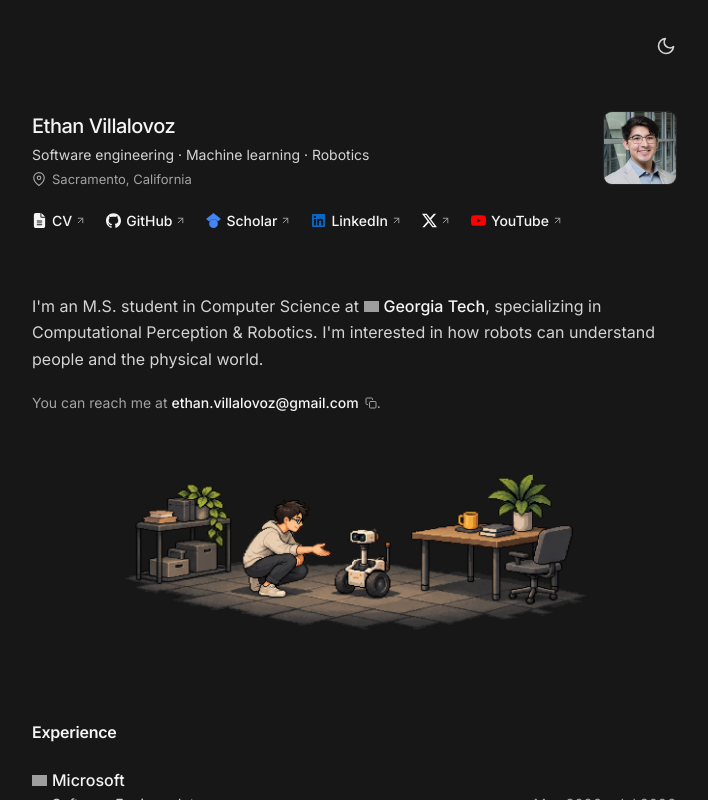
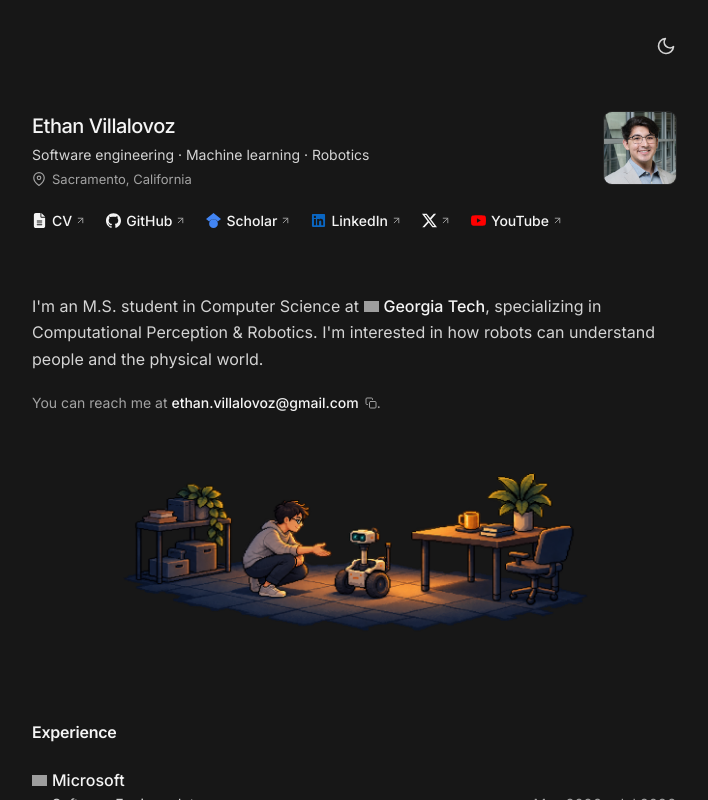
Before and after one commit to ethanvillalovoz/ethanvillalovoz.github.io, a Next.js app: page / in a window 1280 px wide. Both pictures are taken after a click on the button 952 px from the left and 46 px from the top of the page. Shown: the top 800 px of the page, without its empty margins (286-994 px from the left). Built offline with nearby package versions, Linux system fonts and the light colour scheme; grey boxes are pictures that could not be loaded.

Commit message:
Add daytime and evening illustration variants

```diff
--- a/src/app/globals.css
+++ b/src/app/globals.css
@@ -150,6 +150,15 @@ button {
   width: min(100%, 480px);
   height: auto;
   margin: 28px auto 0;
+}
+
+.portfolio-robotics-illustration-evening,
+.dark .portfolio-robotics-illustration-day {
+  display: none;
+}
+
+.dark .portfolio-robotics-illustration-evening {
+  display: block;
 }
 
 .portfolio-profile-image {
--- a/src/components/HomePageClient.tsx
+++ b/src/components/HomePageClient.tsx
@@ -244,15 +244,26 @@ export default function HomePageClient() {
 							<CopyEmail />
 						</p>
 
+						{/* Load both stills so the existing theme reveal never waits for an image. */}
 						<Image
-							src="/images/illustrations/robotics-workspace.png"
+							src="/images/illustrations/robotics-workspace-day.png"
 							loading="eager"
 							alt=""
-							width={1983}
+							width={1984}
 							height={793}
 							sizes="(max-width: 528px) calc(100vw - 48px), 480px"
 							quality={90}
-							className="portfolio-robotics-illustration"
+							className="portfolio-robotics-illustration portfolio-robotics-illustration-day"
+						/>
+						<Image
+							src="/images/illustrations/robotics-workspace-evening.png"
+							loading="eager"
+							alt=""
+							width={1984}
+							height={793}
+							sizes="(max-width: 528px) calc(100vw - 48px), 480px"
+							quality={90}
+							className="portfolio-robotics-illustration portfolio-robotics-illustration-evening"
 						/>
 					</div>
 				</header>
```
Also changed, not shown: public/images/illustrations/robotics-workspace-day.png (added), public/images/illustrations/robotics-workspace-evening.png (added), 1 other file (tests, documents, lock files or other folders).
